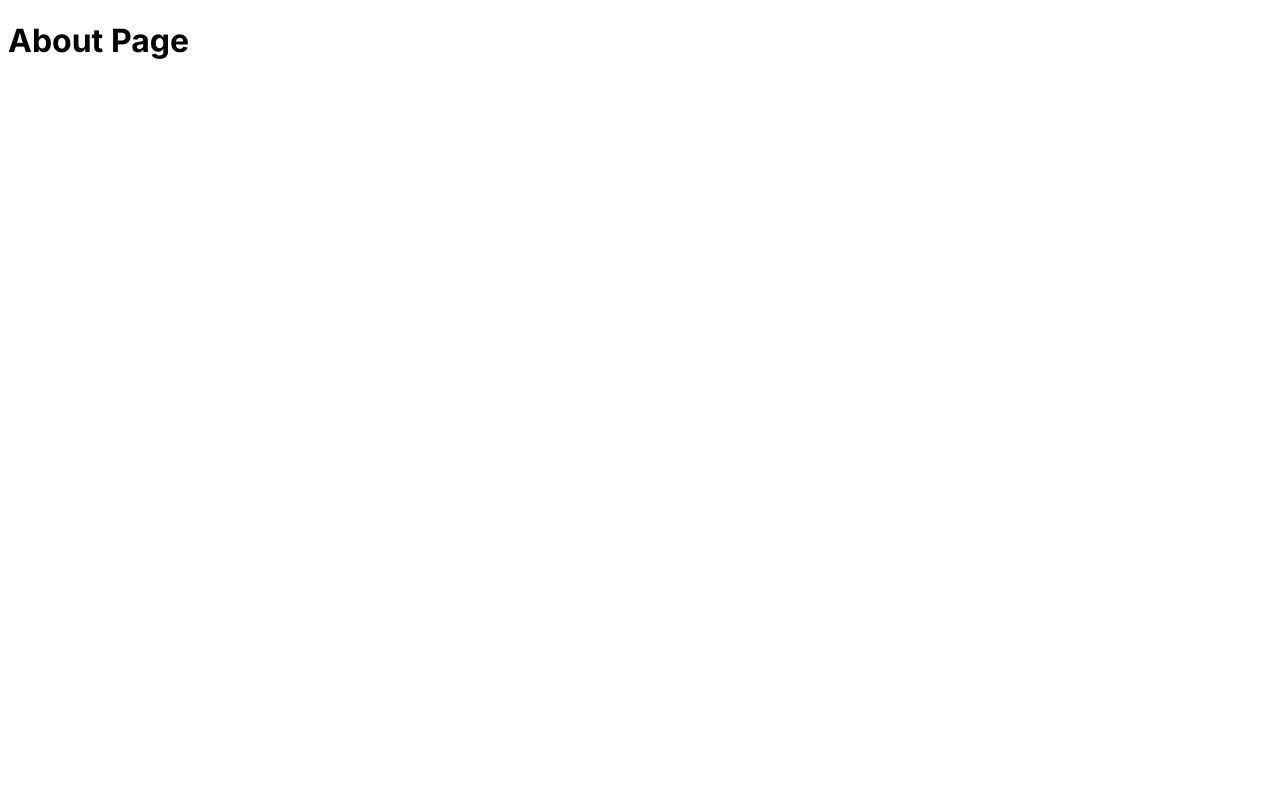
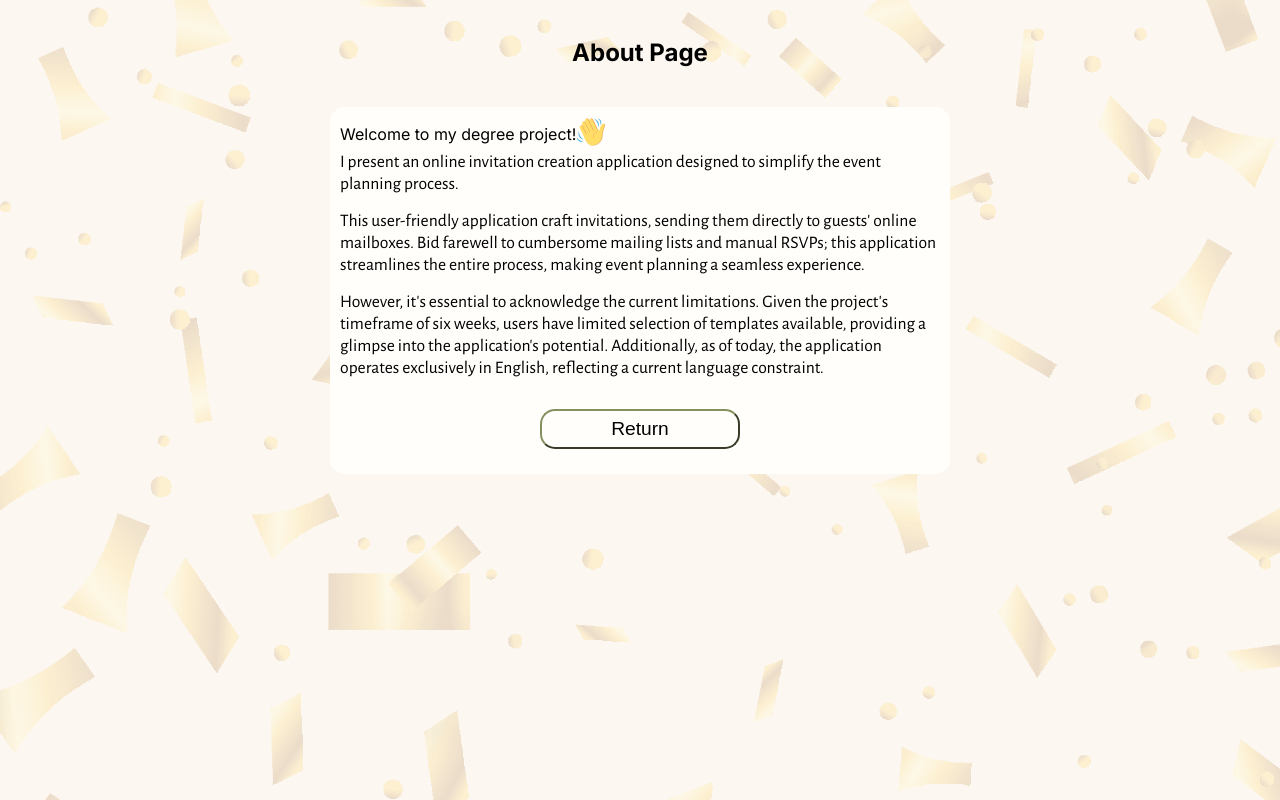
Before and after one commit to nanidam/degree-project-rendezevite, a Next.js app: page /about in a window 1280 px wide. Built offline with nearby package versions, Linux system fonts and the light colour scheme.

Commit message:
added about page

```diff
--- a/app/about/page.tsx
+++ b/app/about/page.tsx
@@ -1,8 +1,44 @@
+"use client";
+
+import { ReactSVG } from "react-svg";
+import "./style.scss";
+
 const About = () => {
   return (
-    <>
+    <section className="about">
       <h1>About Page</h1>
-    </>
+      <article className="about-wrapper">
+        <span className="about-greetings">
+          Welcome to my degree project!
+          <ReactSVG src="/svgs/waving-hand.svg" />
+        </span>
+        <p className="about-text">
+          I present an online invitation creation application designed to simplify the event
+          planning process.
+        </p>
+        <p className="about-text">
+          This user-friendly application craft invitations, sending them directly to
+          guests&apos; online mailboxes. Bid farewell to cumbersome mailing lists and manual
+          RSVPs; this application streamlines the entire process, making event planning a
+          seamless experience.
+        </p>
+
+        <p className="about-text">
+          However, it&apos;s essential to acknowledge the current limitations. Given the
+          project&apos;s timeframe of six weeks, users have limited selection of templates
+          available, providing a glimpse into the application&apos;s potential.
+          Additionally, as of today, the application operates exclusively in English,
+          reflecting a current language constraint.
+        </p>
+        <button
+          className="about-btn-return"
+          type="button"
+          onClick={() => window.history.back()}
+        >
+          Return
+        </button>
+      </article>
+    </section>
   );
 };
 
--- /dev/null
+++ b/app/about/style.scss
@@ -0,0 +1,62 @@
+@import "../globals.scss";
+@import "../utils/constants.scss";
+@import "../utils/keyframes.scss";
+
+.about {
+  padding: 10px;
+
+  .about-wrapper {
+    background-color: $white;
+    padding: 10px;
+    border-radius: 15px;
+    display: flex;
+    flex-direction: column;
+    align-items: center;
+
+    .about-greetings {
+      width: 100%;
+      display: flex;
+      align-items: center;
+      justify-content: left;
+    }
+
+    .about-text {
+      font-family: "Alegreya";
+      font-size: 1.1rem;
+      margin: 0;
+      margin-bottom: 15px;
+    }
+
+    .about-btn-return {
+      align-self: center;
+      margin: 15px 0;
+      height: 40px;
+      border-radius: 15px;
+      width: 200px;
+      background-color: transparent;
+      border-color: $olive-green;
+      font-size: 1.2rem;
+      transition: ease-in-out 0.3s;
+      cursor: pointer;
+
+      &:hover {
+        background: $olive-green;
+        color: $off-white;
+      }
+    }
+  }
+}
+
+@media screen and (min-width: 768px) {
+  .about {
+    display: flex;
+    flex-direction: column;
+    justify-content: center;
+    align-items: center;
+
+    .about-wrapper {
+      max-width: 600px;
+      margin-top: 20px;
+    }
+  }
+}
```
